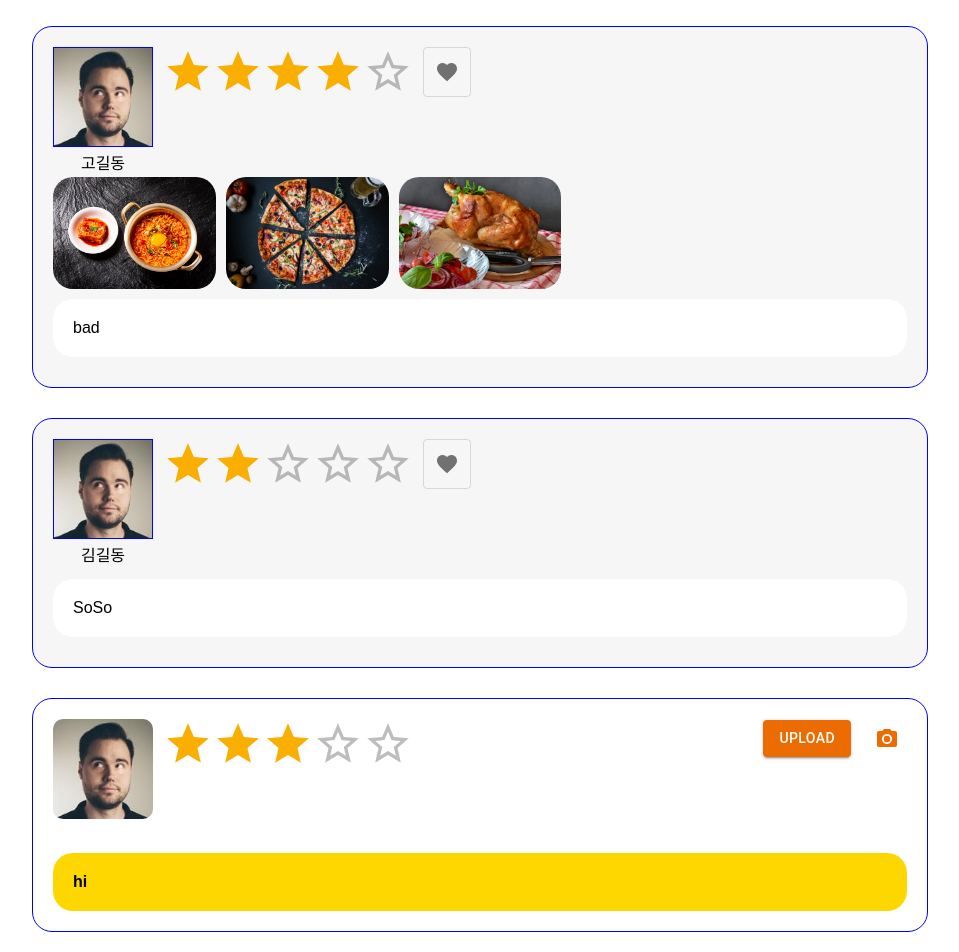
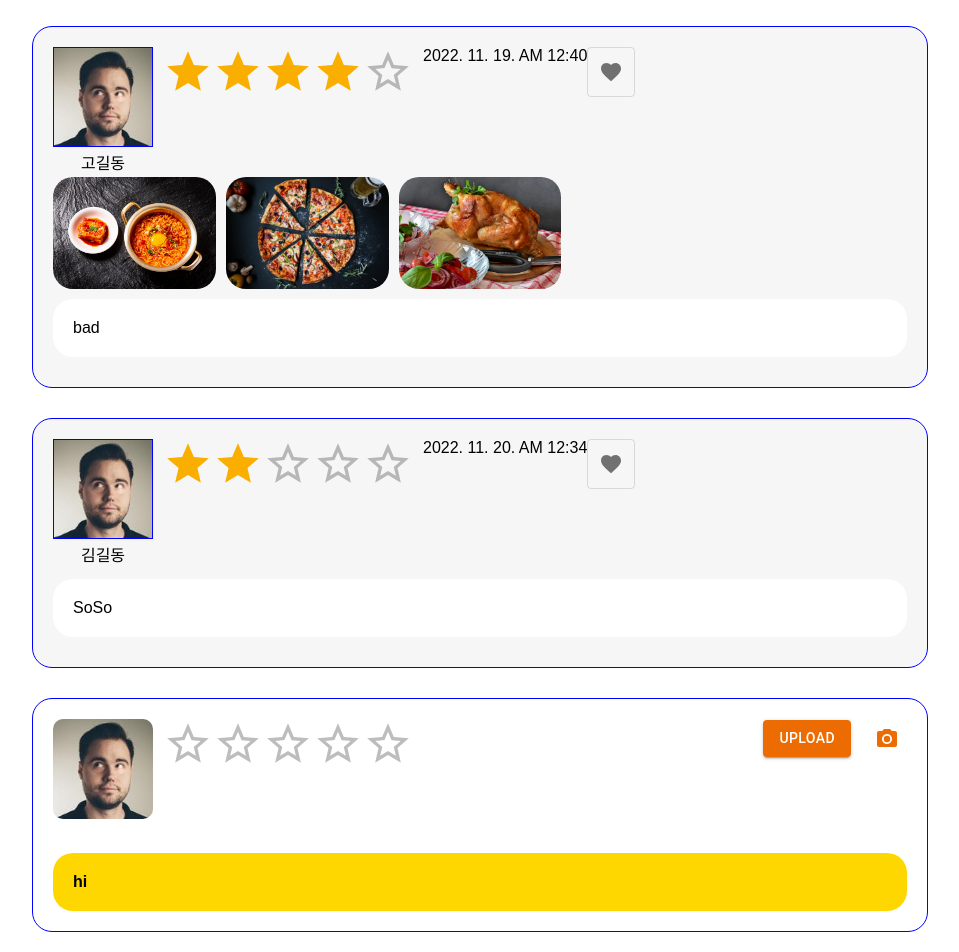
Before and after one commit to codestates-seb/seb40_main_037, a React (Vite) app in the folder client/: page /items in a window 1280 px wide. Shown: the part 1371-2323 px from the top of the page, without its empty margins (160-1119 px from the left). Built offline with nearby package versions, Linux system fonts and the light colour scheme.

Commit message:
:sparkles: feat : 컴포 넌트 분리 #3

```diff
--- a/client/data/data.json
+++ b/client/data/data.json
@@ -20,8 +20,9 @@
       "name": "홍길동",
       "comment": "good",
       "avatar": "../src/assets/avatar/1.jpg",
-      "value": "3",
+      "value": 3,
       "Good": 5,
+      "createdAt": "2022. 11. 18. AM 10:40",
       "photo": [
         {
           "img": "../src/assets/food/ramen.jpg",
@@ -42,7 +43,9 @@
       "name": "고길동",
       "comment": "bad",
       "avatar": "../src/assets/avatar/1.jpg",
-      "value": "4",
+      "value": 4,
+      "Good": 3,
+      "createdAt": "2022. 11. 19. AM 12:40",
       "photo": [
         {
           "img": "../src/assets/food/ramen.jpg",
@@ -62,7 +65,9 @@
       "id": 3,
       "name": "김길동",
       "avatar": "../src/assets/avatar/1.jpg",
-      "value": "2",
+      "value": 2,
+      "Good": 1,
+      "createdAt": "2022. 11. 20. AM 12:34",
       "comment": "SoSo"
     }
   ]
--- /dev/null
+++ b/client/src/components/Items/FilterButtons.jsx
@@ -0,0 +1,34 @@
+import * as React from 'react';
+import ToggleButton from '@mui/material/ToggleButton';
+import ToggleButtonGroup from '@mui/material/ToggleButtonGroup';
+import styled from 'styled-components';
+
+const FilterButtonBox = styled.div`
+  width: 70%;
+  display: flex;
+  margin: 10px auto;
+`;
+export default function FiliterButtons() {
+  const [alignment, setAlignment] = React.useState('최신순');
+
+  const handleAlignment = (event, newAlignment) => {
+    if (newAlignment !== null) {
+      setAlignment(newAlignment);
+    }
+  };
+
+  return (
+    <FilterButtonBox>
+      <ToggleButtonGroup
+        color="primary"
+        value={alignment}
+        exclusive
+        onChange={handleAlignment}
+        aria-label="Platform"
+      >
+        <ToggleButton value="최신순">최신순</ToggleButton>
+        <ToggleButton value="인기순">인기순</ToggleButton>
+      </ToggleButtonGroup>
+    </FilterButtonBox>
+  );
+}
--- a/client/src/components/Items/GoodVoteButton.jsx
+++ b/client/src/components/Items/HeaertVoteButton.jsx
@@ -2,7 +2,7 @@ import * as React from 'react';
 import FavoriteIcon from '@mui/icons-material/Favorite';
 import ToggleButton from '@mui/material/ToggleButton';
 
-export default function StandaloneToggleButton() {
+export default function HeaertVoteButton() {
   const [selected, setSelected] = React.useState(false);
 
   return (
--- a/client/src/components/Items/Item.jsx
+++ b/client/src/components/Items/Item.jsx
@@ -2,19 +2,17 @@ import React, { useState } from 'react';
 import styled from 'styled-components';
 import dummy from '../../../data/data.json';
 import subBanner from '../../assets/subpage/subbanner1.png';
-
 //  MUI 라이브러리
 import Rating from '@mui/material/Rating';
 import ImageList from '@mui/material/ImageList';
 import ImageListItem from '@mui/material/ImageListItem';
-import ToggleButton from '@mui/material/ToggleButton';
-import ToggleButtonGroup from '@mui/material/ToggleButtonGroup';
+
 // 기능 컴포넌트
+import '../../styles/muiStyle.css';
 import ProductInformation from './ProductInformation';
-import UploadButtons from './UploadButton';
-import '../../styles/muiStyle.css';
-import StandaloneToggleButton from './GoodVoteButton';
-
+import HeaertVoteButton from './HeaertVoteButton';
+import MyReviewForms from './MyReivewForms';
+import FiliterButtons from './FilterButtons';
 // 스타일 컴포넌트
 const Wrapper = styled.div`
   width: 100%;
@@ -24,12 +22,6 @@ const Banner = styled.div`
   height: 800px;
   background: url(${subBanner});
   background-size: 100% 100%;
-`;
-
-const FilterButtonBox = styled.div`
-  width: 70%;
-  display: flex;
-  margin: 10px auto;
 `;
 
 const ReviewsBox = styled.div`
@@ -68,58 +60,14 @@ const ReviewsBox = styled.div`
   }
 `;
 
-const MyReivewForm = styled.form`
-  width: 70%;
-  flex-wrap: nowrap;
-  margin: 20px auto;
-  border: 1px solid blue;
-  border-radius: 20px;
-  .formBox {
-    margin: 20px;
-  }
-  img {
-    width: 100px;
-    height: 100px;
-    border-radius: 10px;
-  }
-  span {
-    vertical-align: top;
-  }
-  .commentBox {
-    background-color: gold;
-    width: 100%;
-    padding: 20px;
-    font-weight: bold;
-    margin-top: 30px;
-    border-radius: 20px;
-  }
-`;
-
 function Item() {
-  const [alignment, setAlignment] = React.useState('최신순');
   const [value, setValue] = useState(3);
 
-  const handleAlignment = (event, newAlignment) => {
-    if (newAlignment !== null) {
-      setAlignment(newAlignment);
-    }
-  };
   return (
     <Wrapper>
       <Banner />
       <ProductInformation />
-      <FilterButtonBox>
-        <ToggleButtonGroup
-          color="primary"
-          value={alignment}
-          exclusive
-          onChange={handleAlignment}
-          aria-label="Platform"
-        >
-          <ToggleButton value="최신순">최신순</ToggleButton>
-          <ToggleButton value="인기순">인기순</ToggleButton>
-        </ToggleButtonGroup>
-      </FilterButtonBox>
+      <FiliterButtons />
       <ReviewsBox>
         <ul>
           {dummy.reviews.map(review => {
@@ -130,9 +78,10 @@ function Item() {
                   <p className="userName">{review.name}</p>
                 </div>
                 <Rating className="rating-star" value={review.value} size="large" readOnly />
-                <StandaloneToggleButton />
+                <p>{review.createdAt}</p>
+                <HeaertVoteButton />
                 <ImageList
-                  sx={{ width: 230, height: 230 }}
+                  sx={{ width: 500, height: 500 }}
                   cols={5}
                   rowHeight={'auto'}
                   gap={10}
@@ -156,27 +105,7 @@ function Item() {
           })}
         </ul>
       </ReviewsBox>
-      <MyReivewForm>
-        {dummy.users.map(user => {
-          return (
-            <div className="formBox" key={user.name}>
-              <img src={user.avatar} />
-              <Rating
-                className="rating-star"
-                value={value.toString()}
-                defaultValue={3}
-                precision={0.5}
-                min={0.5}
-                onChange={newValue => {
-                  setValue(newValue);
-                }}
-              />
-              <UploadButtons />
-              <div className="commentBox">{user.comment}</div>
-            </div>
-          );
-        })}
-      </MyReivewForm>
+      <MyReviewForms />
     </Wrapper>
   );
 }
--- /dev/null
+++ b/client/src/components/Items/MyReivewForms.jsx
@@ -0,0 +1,58 @@
+import * as React from 'react';
+import styled from 'styled-components';
+import Rating from '@mui/material/Rating';
+import UploadButtons from './UploadButton';
+import dummy from '../../../data/data.json';
+
+const MyReivewForm = styled.form`
+  width: 70%;
+  flex-wrap: nowrap;
+  margin: 20px auto;
+  border: 1px solid blue;
+  border-radius: 20px;
+  .formBox {
+    margin: 20px;
+  }
+  img {
+    width: 100px;
+    height: 100px;
+    border-radius: 10px;
+  }
+  span {
+    vertical-align: top;
+  }
+  .commentBox {
+    background-color: gold;
+    width: 100%;
+    padding: 20px;
+    font-weight: bold;
+    margin-top: 30px;
+    border-radius: 20px;
+  }
+`;
+export default function MyReviewForms() {
+  const [value, setValue] = React.useState(0);
+  return (
+    <MyReivewForm>
+      {dummy.users.map(user => {
+        return (
+          <div className="formBox" key={user.name}>
+            <img src={user.avatar} />
+            <Rating
+              className="rating-star"
+              value={value}
+              defaultValue={3}
+              precision={0.5}
+              min={0.5}
+              onChange={newValue => {
+                setValue(newValue);
+              }}
+            />
+            <UploadButtons />
+            <div className="commentBox">{user.comment}</div>
+          </div>
+        );
+      })}
+    </MyReivewForm>
+  );
+}
--- a/client/src/components/Items/ProductInformation.jsx
+++ b/client/src/components/Items/ProductInformation.jsx
@@ -26,13 +26,13 @@ export default function ProductInformation() {
   const [value, setValue] = React.useState(0);
   return (
     <ProductInfoBox>
-      <Rating className="rating-star" value={value.toString()} size="large" defaultValue={3} />
+      <Rating className="rating-star" value={value} size="large" defaultValue={3} />
       <ProductionButton bgColor="pink">복숭아향</ProductionButton>
       <ProductionButton bgColor="red">BITTER</ProductionButton>
       <ProductionButton bgColor="skyblue">4.5도</ProductionButton>
       <Rating
         className="heartIcon"
-        value={value.toString()}
+        value={value}
         max={1}
         icon={<FavoriteIcon fontSize="inherit" />}
         emptyIcon={<FavoriteBorderIcon fontSize="inherit" />}
```
